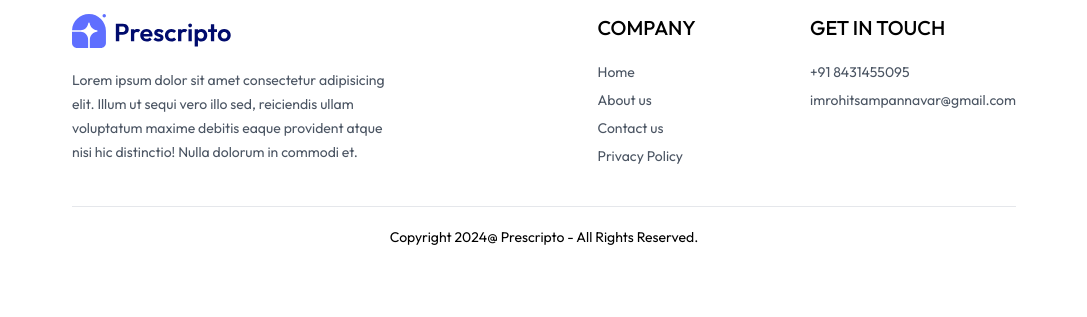
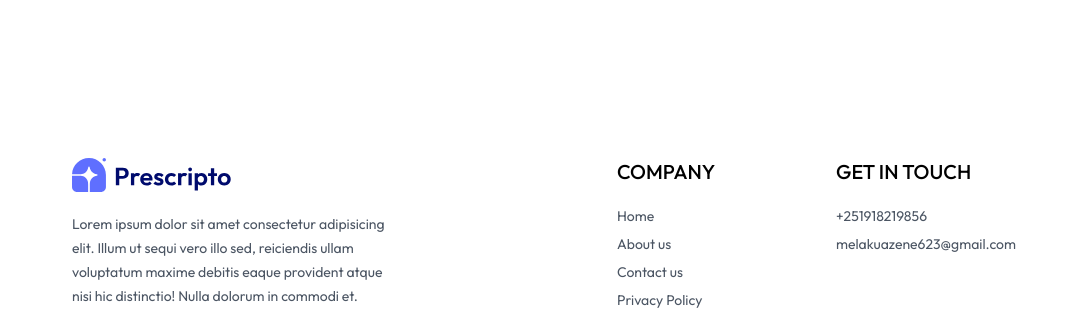
Before and after one commit to MelakuAzene21/Clinic-Appointment, a React (Vite) app: page /my-profile in a window 1280 px wide. Shown: the part 633-950 px from the top of the page, without its empty margins (96-1183 px from the left). Before the commit the page ends 900 px from the top, so only its background shows below. Built offline with nearby package versions, Linux system fonts and the light colour scheme.

Commit message:
Add footer and profile pic

```diff
--- a/src/components/Footer.jsx
+++ b/src/components/Footer.jsx
@@ -30,8 +30,8 @@
  <div>
             <p className='text-xl font-medium mb-5 '>GET IN TOUCH</p>
             <ul className='flex flex-col gap-2 text-gray-600'>
-                <li>+91 8431455095</li>
-                <li>imrohitsampannavar@gmail.com</li>
+                <li>+251918219856</li>
+                <li>melakuazene623@gmail.com</li>
             </ul>
             </div>
 
@@ -39,7 +39,7 @@
       {/* ------Copy right */}
       <div>
         <hr />
-        <p className='py-5 text-sm text-center'> Copyright 2024@ Prescripto - All Rights Reserved.</p>
+        <p className='py-5 text-sm text-center'> Copyright @2025 Prescripto - All Rights Reserved.</p>
 
       </div>
     </div>
--- a/src/pages/MyProfile.jsx
+++ b/src/pages/MyProfile.jsx
@@ -6,7 +6,7 @@
 
 const [userData, setUserData] = useState({
   name: "Melaku Azene",
-  image: assets.myprofile,
+  image: assets.profile_pic,
   email: "melakuazene623@gmail.com",
   phone: "+251918219856",
   address: {
```
